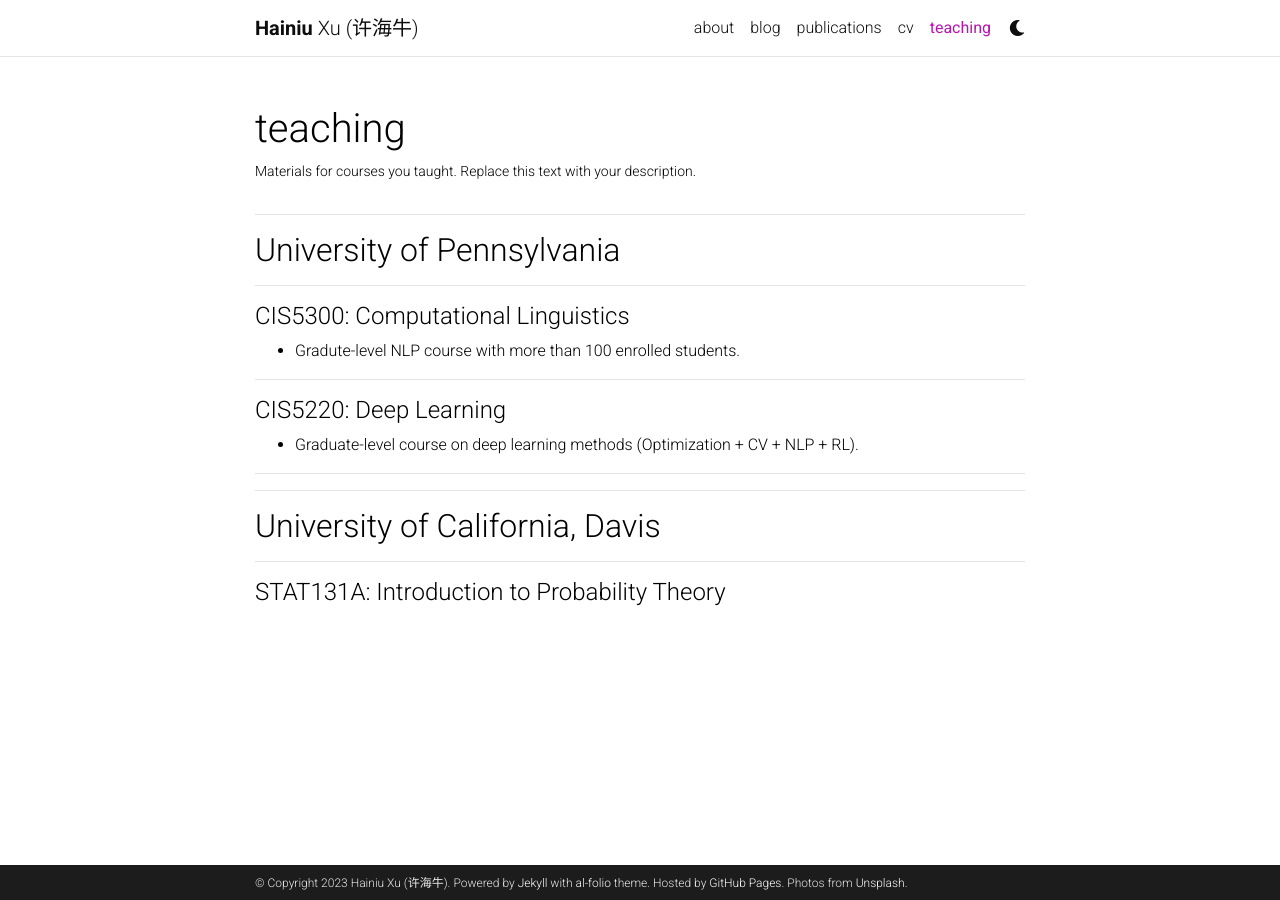
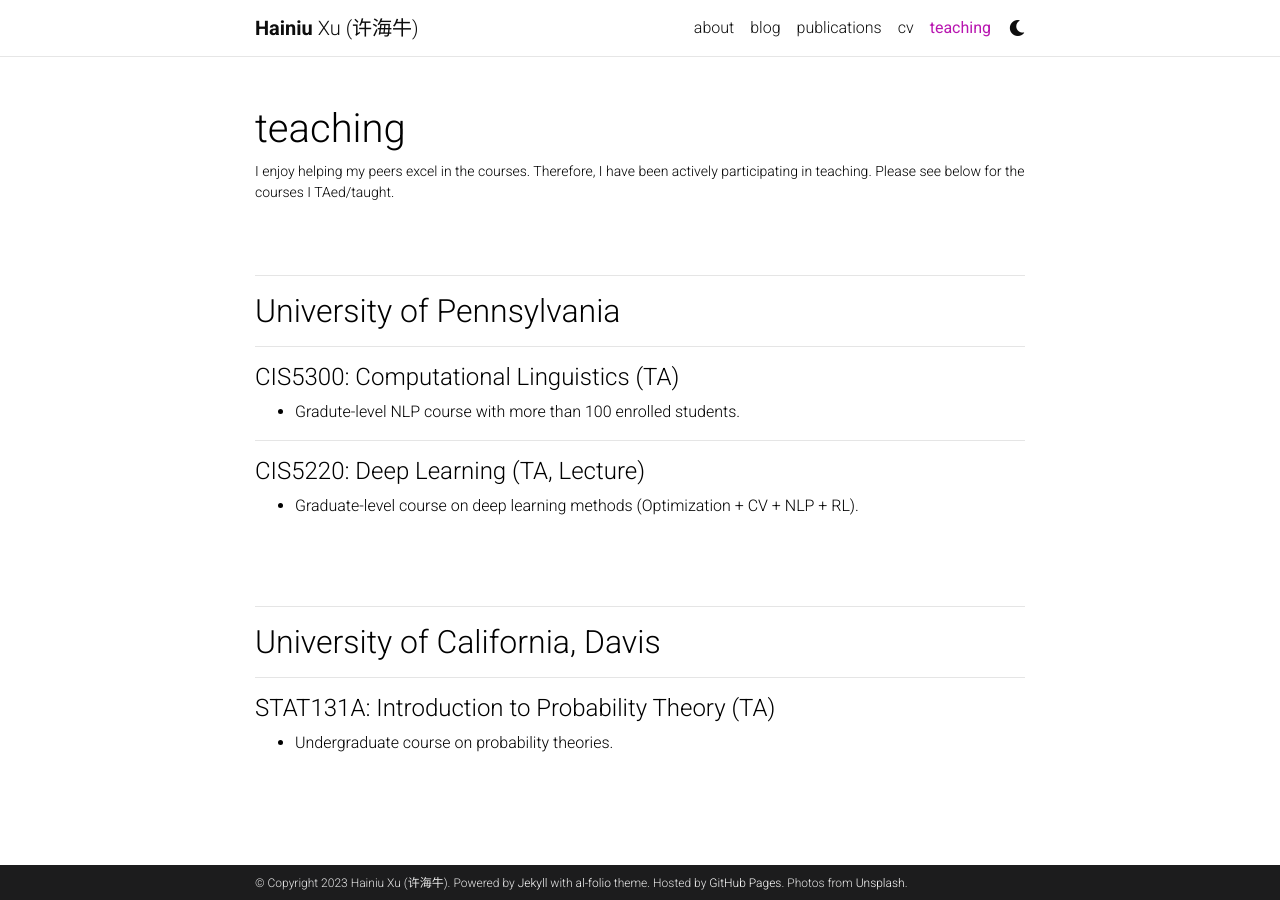
Before and after one commit to SeacowX/SeacowX.github.io, a Jekyll site: the page built from _pages/teaching.md, in a window 1280 px wide. Built offline with Jekyll 4.4.1, drawn with Linux system fonts in a browser that asks for light colours; comment, search, counter and statistics services are not loaded; a style sheet for code colours, icons or effects is not loaded.

Commit message:
code update

```diff
--- a/_pages/teaching.md
+++ b/_pages/teaching.md
@@ -2,29 +2,30 @@
 layout: page
 permalink: /teaching/
 title: teaching
-description: Materials for courses you taught. Replace this text with your description.
+description: I enjoy helping my peers excel in the courses. Therefore, I have been actively participating in teaching. Please see below for the courses I TAed/taught.
 nav: true
 nav_order: 5
 ---
+
+<br/>
 
 ---
 ## University of Pennsylvania
 ---
 
-#### CIS5300: Computational Linguistics
+#### CIS5300: Computational Linguistics (TA)
 - Gradute-level NLP course with more than 100 enrolled students.
 
 ---
 
-#### CIS5220: Deep Learning
+#### CIS5220: Deep Learning (TA, Lecture)
 - Graduate-level course on deep learning methods (Optimization + CV + NLP + RL).
-
+<br/><br/>
+<br/><br/>
 
 ---
----
-
-
 ## University of California, Davis
 ---
 
-#### STAT131A: Introduction to Probability Theory
+#### STAT131A: Introduction to Probability Theory (TA)
+- Undergraduate course on probability theories.
```
Also changed, not shown: _bibliography/papers.bib (+7 -2 lines).
